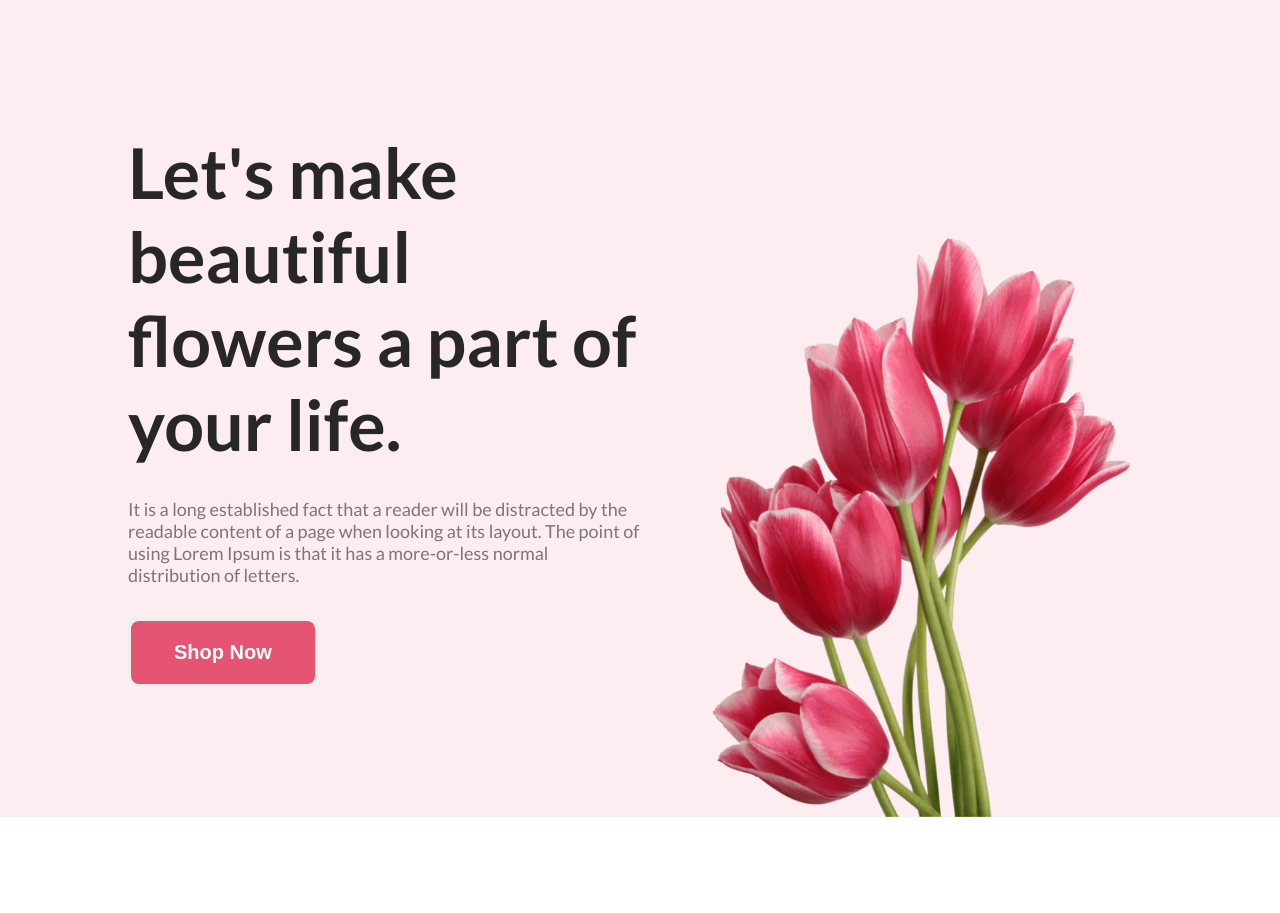
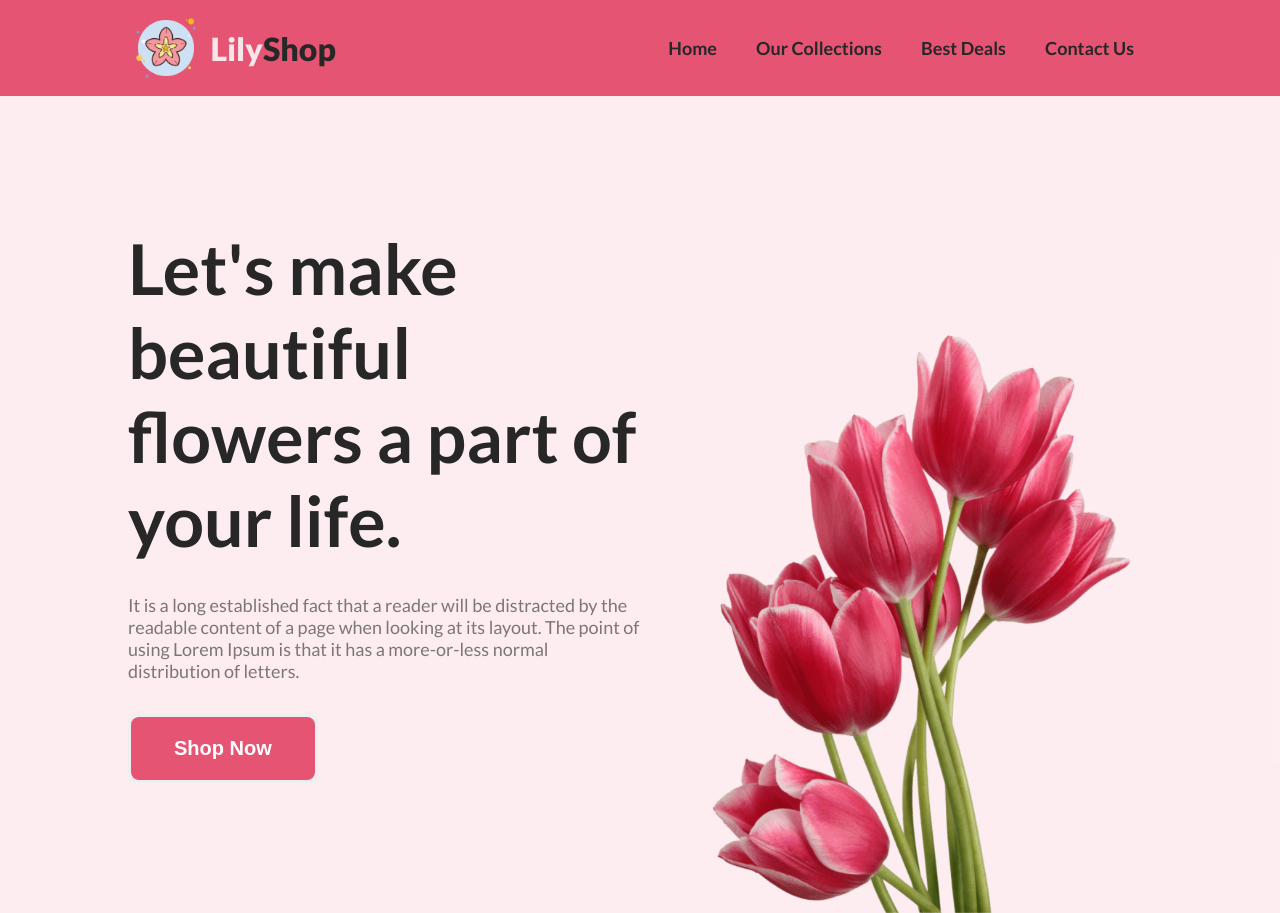
Before and after one commit to nusrat-xahan05/Lily-Shop, a plain HTML site: page index.html in a window 1280 px wide. Shown: the top 913 px of the page. Drawn offline with Linux system fonts and the light colour scheme.

Commit message:
navbar completed

```diff
--- a/css/style.css
+++ b/css/style.css
@@ -5,6 +5,11 @@
     margin: 0;
     padding: 0;
     box-sizing: border-box;
+}
+
+ul, li{
+    list-style-type: none;
+    display: inline-block;
 }
 
 a{
@@ -90,6 +95,86 @@ button:hover a{
 }
 /* ===================================================
              'COMMON CSS' PART END
+=================================================== */
+
+
+
+/* ===================================================
+                'NAVBAR' PART START
+=================================================== */
+#navbar{
+    background-color: var(--highlight-color);
+    padding: 10px 0px;
+}
+
+#navbar .nav_main{
+    display: flex;
+    align-items: center;
+    justify-content: space-between;
+}
+
+#navbar .nav_main .nav_logo{
+    display: flex;
+    align-items: center;
+    gap: 6px;
+}
+
+#navbar .nav_main img{
+    width: 33%;
+}
+
+#navbar .nav_main .nav_logo h2{
+    font-weight: 900;
+    font-size: 32px;
+    color: var(--primary-text-color);
+}
+
+#navbar .nav_main .nav_logo span{
+    color: rgb(246, 230, 234);
+}
+
+#navbar .nav_main .nav_items li a{
+    font-weight: 700;
+    font-size: 18px;
+    color: var(--primary-text-color);
+    margin: 0px 18px;
+    position: relative;
+    transition: .4s;
+    -webkit-transition: .4s;
+    -moz-transition: .4s;
+    -ms-transition: .4s;
+    -o-transition: .4s;
+}
+
+#navbar .nav_main .nav_items li a::after{
+    position: absolute;
+    content: '';
+    bottom: -10px;
+    left: 50%;
+    height: 2px;
+    width: 0%;
+    background: var(--body-background);
+    transform: translateX(-50%);
+    transition: .2s;
+    -webkit-transition: .2s;
+    -moz-transition: .2s;
+    -ms-transition: .2s;
+    -o-transition: .2s;
+    -webkit-transform: translateX(-50%);
+    -moz-transform: translateX(-50%);
+    -ms-transform: translateX(-50%);
+    -o-transform: translateX(-50%);
+}
+
+#navbar .nav_main .nav_items li a:hover{
+    color: var(--body-background);
+}
+
+#navbar .nav_main .nav_items li a:hover::after{
+    width: 100%;
+}
+/* ===================================================
+                'NAVBAR' PART END
 =================================================== */
 
 
--- a/index.html
+++ b/index.html
@@ -8,11 +8,35 @@
     <link rel="stylesheet" href="css/root.css">
     <link rel="stylesheet" href="css/style.css">
     <link rel="stylesheet" href="css/responsive.css">
-    <link rel="shortcut icon" href="./images/featured-flower2.png" type="image/x-icon">
+    <link rel="shortcut icon" href="./images/logo.png" type="image/x-icon">
 </head>
 
 <body>
     <header>
+        <!-- ===================================================
+                        'NAVBAR' PART START
+        ===================================================  -->
+        <nav id="navbar">
+            <div class="container">
+                <div class="nav_main">
+                    <a href="#" class="nav_logo">
+                        <img src="images/logo.png" alt="">
+                        <h2><span>Lily</span>Shop</h2>
+                    </a>
+                    <div class="nav_items">
+                        <li><a href="#">Home</a></li>
+                        <li><a href="#">Our Collections</a></li>
+                        <li><a href="#">Best Deals</a></li>
+                        <li><a href="#">Contact Us</a></li>
+                    </div>
+                </div>
+            </div>
+        </nav>
+        <!-- ===================================================
+                        'NAVBAR' PART END
+        ===================================================  -->
+
+
         <!-- ===================================================
                         'BANNER' PART START
         ===================================================  -->
```
Also changed, not shown: images/logo.png (added).
